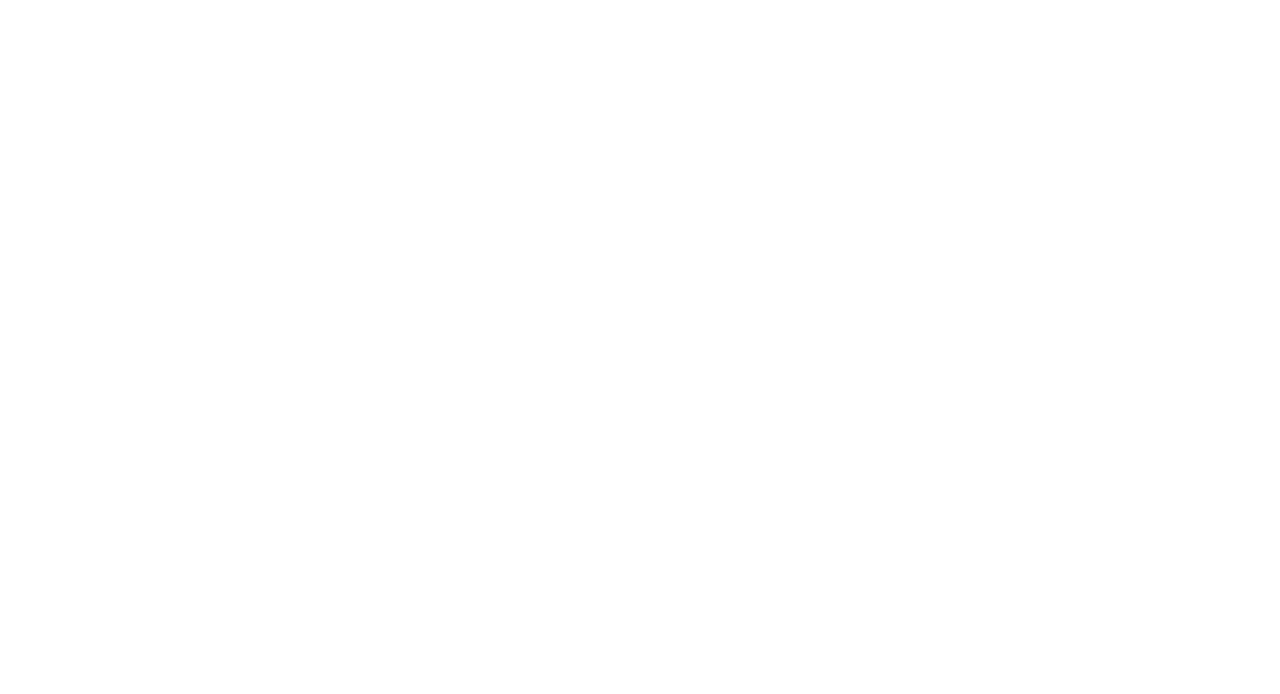
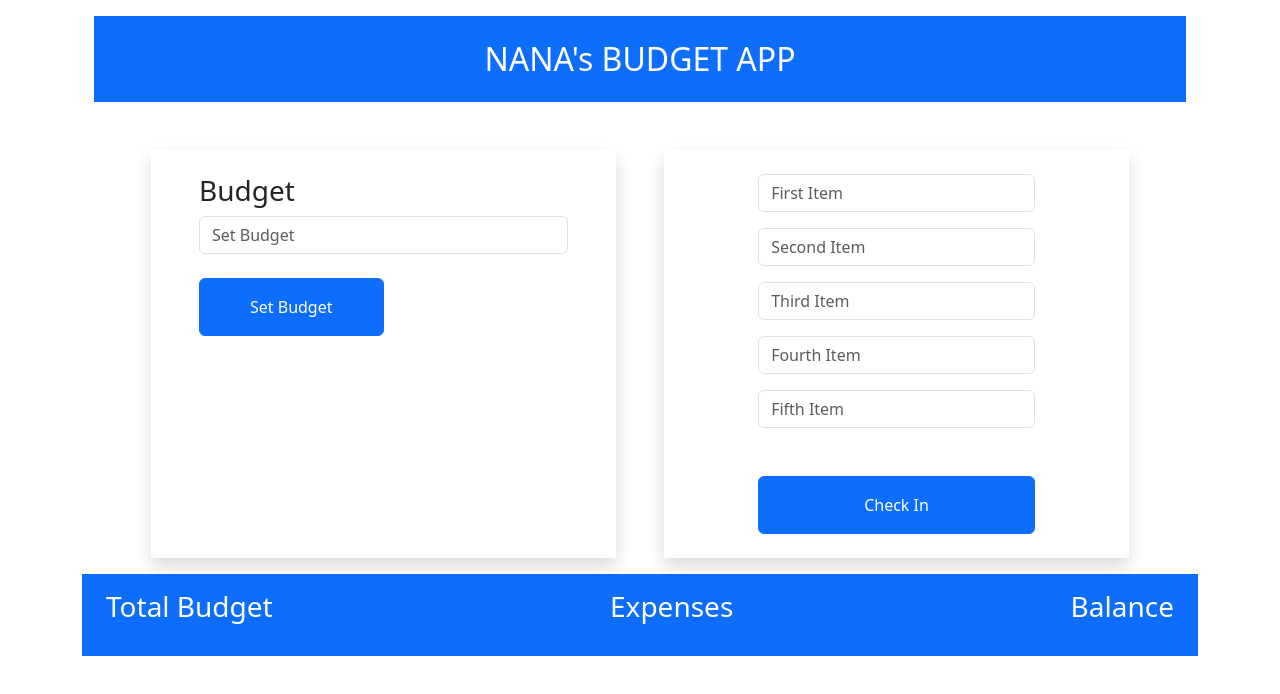
Before and after one commit to SAM1-B/Budget-App, a plain HTML site: page index.html in a window 1280 px wide. Drawn offline with Linux system fonts and the light colour scheme.

Commit message:
third commit

```diff
--- a/index.html
+++ b/index.html
@@ -4,9 +4,55 @@
     <meta charset="UTF-8">
     <meta name="viewport" content="width=device-width, initial-scale=1.0">
     <title>Document</title>
+    <link rel="stylesheet" href="style.css">
     <link rel="stylesheet" href="bootstrap-5.3.2-dist/css/bootstrap.css">
 </head>
 <body>
 
+    <div class="container my-3 px-4">
+        <h2 class="text-center bg-primary py-4 mb-5 text-white">NANA's BUDGET APP</h2>
+        <!-- ERROR DISPLAY TAG -->
+        <p class="text-center fs-3 errorAlert" id="error"></p>
+        <div class="row gap-5 justify-content-center">
+            <div class="col-sm-12 col-md-5 col-lg-5 bg-white shadow py-4 px-5">
+                <h3>Budget</h3>
+                <input type="number" name="" id="inputBudgetValue" class="form-control" placeholder="Set Budget "><br>
+                <button class="btn btn-primary w-50 p-3" onclick="set()">Set Budget</button>
+            </div>
+            <div class="col-sm-12 col-md-5 col-lg-5 shadow py-4 px-5">
+                <div class="justify-content-center w-75 mx-auto">
+
+                    <input type="number" name="" id="firstItem" class="form-control mb-3" placeholder="First Item">
+                    <input type="number" name="" id="secondItem" class="form-control mb-3" placeholder="Second Item">
+                    <input type="number" name="" id="thirdItem" class="form-control mb-3" placeholder="Third Item">
+                    <input type="number" name="" id="fourthItem" class="form-control mb-3" placeholder="Fourth Item">
+                    <input type="number" name="" id="fifthItem" class="form-control mb-5" placeholder="Fifth Item">
+                    <button class="btn btn-primary w-100 py-3" onclick="check()">Check In</button>
+                </div>
+            </div>
+        </div>
+        </div>
+
+        <!-- TOTALS CHECKBOARD -->
+        <div class="container checkBoard mb-5">
+            <div class="bg-primary py-3 px-4  d-flex justify-content-between text-white">
+                <div id="totalBudget ">
+                    <h3>Total Budget</h3>
+                    <p id="tBudgetAmount"></p>
+                </div>
+                <div id="totalExpense">
+                    <h3>Expenses</h3>
+                    <p id="tExpenses"></p>
+                </div>
+                <div id="totalBalance">
+                    <h3>Balance</h3>
+                    <p id="tBalance"></p>
+                </div>
+            </div>
+        </div>
+
+
+
+    <script src="script.js"></script>
 </body>
 </html>
--- /dev/null
+++ b/script.js
@@ -0,0 +1,59 @@
+let errorAlert= document.querySelector(".errorAlert");
+
+function set(){
+    if (inputBudgetValue.value!="") {
+        document.getElementById("tBudgetAmount").innerHTML="#"+ inputBudgetValue.value;
+        document.getElementById("tBudgetAmount").style.fontSize="30px";
+        document.getElementById("tBudgetAmount").style.fontWeight="bold";
+        errorAlert.classList.toggle("hide");
+    }
+    else{
+        errorAlert.classList.toggle("hide");
+        error.innerHTML= " Set an Amount for the Budget"
+
+
+    }
+}
+
+
+
+function check() {
+
+
+ if (firstItem.value!="" ||secondItem.value!="" ||
+ thirdItem.value!=""||fourthItem.value!="" ||fifthItem.value!="") {
+    var first = document.getElementById("firstItem");
+    var second = document.getElementById("secondItem");
+    var third = document.getElementById("thirdItem");
+    var fourth = document.getElementById("fourthItem");
+    var fifth = document.getElementById("fifthItem");
+    var sum=(Number(first.value)+Number(second.value)+Number(third.value)+Number(fourth.value)+Number(fifth.value));
+    document.getElementById("tExpenses").innerHTML="#"+ sum
+
+    document.getElementById("tExpenses").style.fontSize="30px";
+    document.getElementById("tExpenses").style.fontWeight="bold";
+
+    document.getElementById("tBalance").innerHTML=(Number(inputBudgetValue.value))-sum;
+    document.getElementById("tBalance").style.fontSize="30px";
+    document.getElementById("tBalance").style.fontWeight="bold";
+
+    if (sum > (Number(inputBudgetValue.value))) {
+
+        errorAlert.classList.toggle("hide");
+        error.innerHTML= " THIS IS BEYOND YOUR BUDGET"
+        document.getElementById("tExpenses").innerHTML="";
+        document.getElementById("tBalance").innerHTML="";
+    }
+ }
+ else if(firstItem.value=="" && secondItem.value=="" && thirdItem.value==""
+          && fourthItem.value=="" && fifthItem.value==""){
+
+      errorAlert.classList.toggle("hide");
+      error.innerHTML= "Kindly fill some spaces"
+      document.getElementById("tExpenses").innerHTML="";
+      document.getElementById("tBalance").innerHTML="";
+ }
+ else{
+    console.log("E don doooooo")
+ }
+}
--- /dev/null
+++ b/style.css
@@ -0,0 +1,8 @@
+#error{
+
+    color: red;
+}
+
+.hide{
+    display: none;
+}
```
Also changed, not shown: img/car.png (added), img/cartDownload.png (added), img/creditCard.png (added), img/foodMenu.png (added), img/wallet.png (added).
